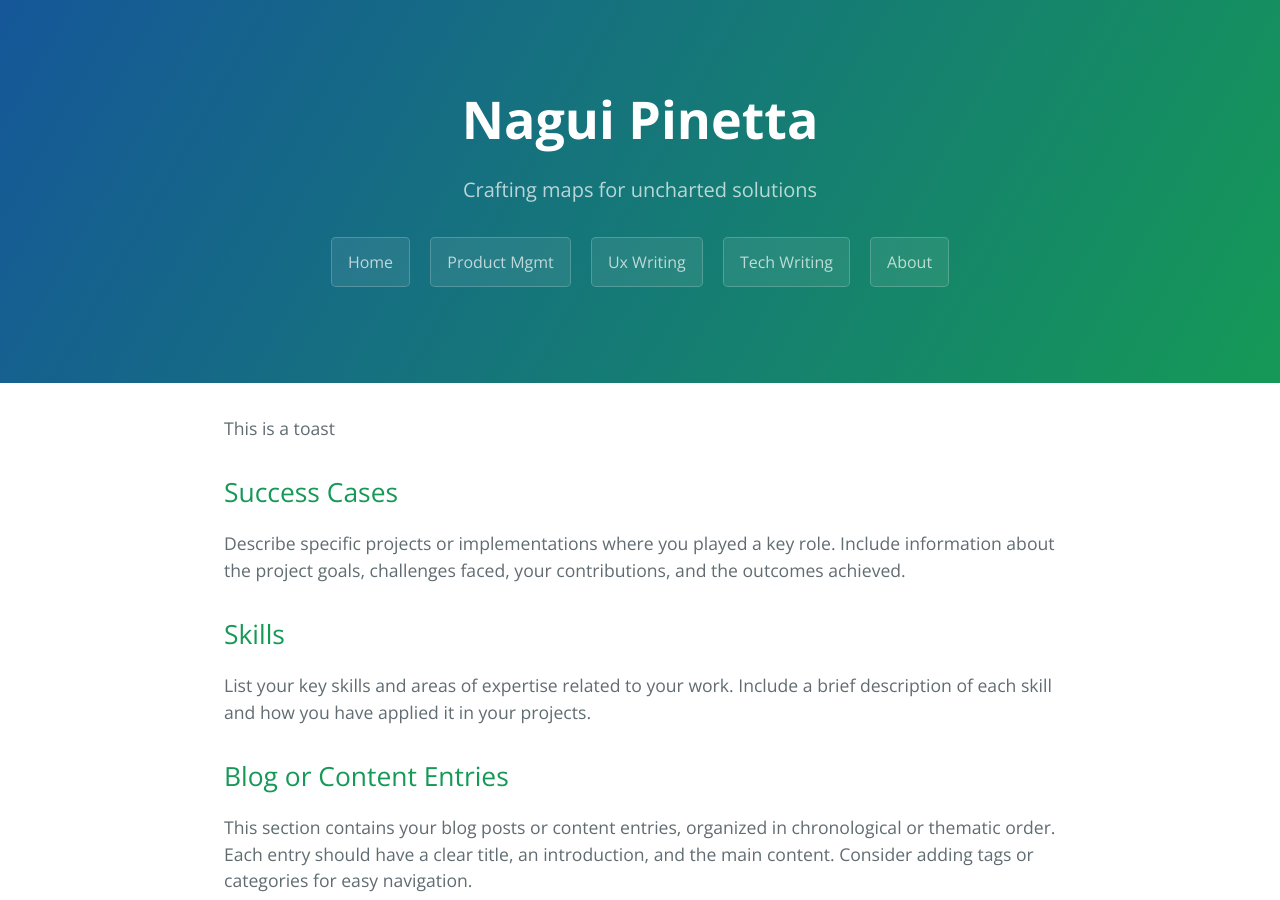
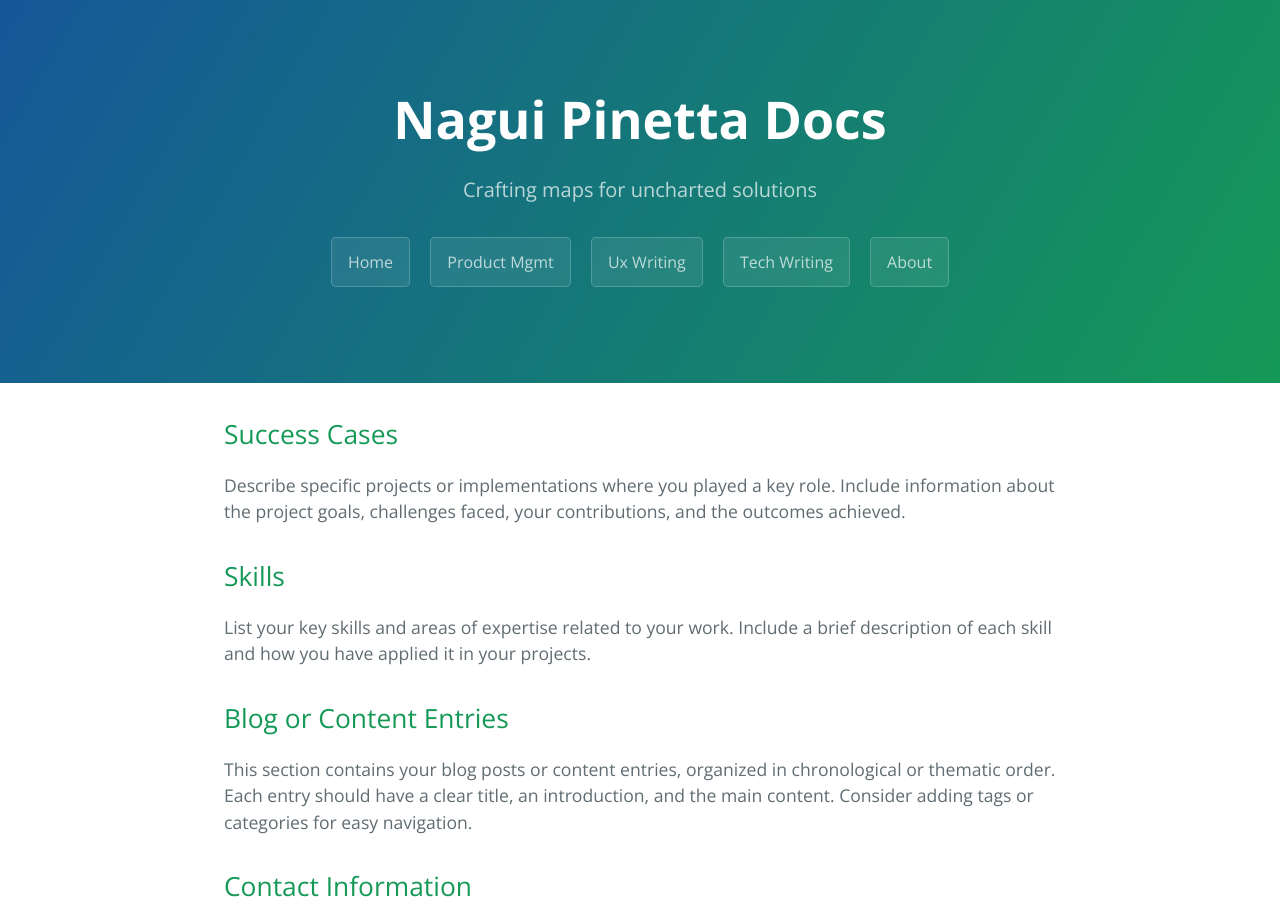
Before and after one commit to BigStepIdiomas/bigstepidiomas.github.io, a Jekyll site: the page built from index.md, in a window 1280 px wide and 900 px high. Built offline with Jekyll 4.4.1, drawn with Linux system fonts in a browser that asks for light colours.

```diff
--- a/index.md
+++ b/index.md
@@ -1,8 +1,9 @@
 ---
 layout: default
+title: Nagui Pinetta Docs
+description: Crafting maps for uncharted solutions
 ---
 
-This is a toast
 
 ## Success Cases
 Describe specific projects or implementations where you played a key role. Include information about the project goals, challenges faced, your contributions, and the outcomes achieved.
```
